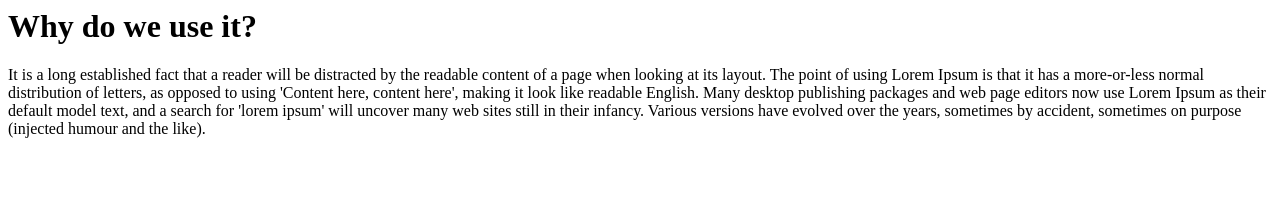
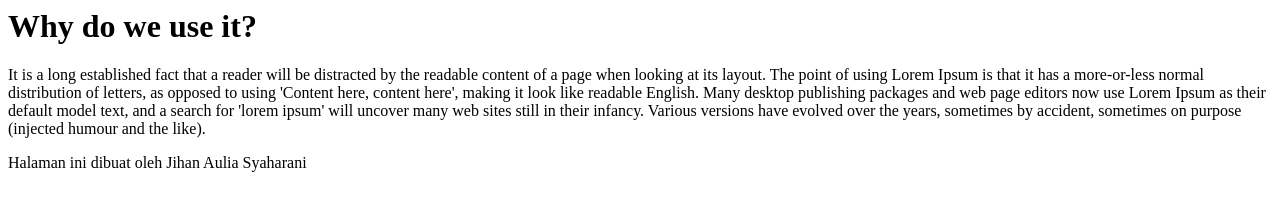
Before and after one commit to GabrielaIvy/tugasKelompok, a plain HTML site: page why.html in a window 1280 px wide. Drawn offline with Linux system fonts and the light colour scheme.

Commit message:
Update why.html

```diff
--- a/why.html
+++ b/why.html
@@ -13,5 +13,8 @@
             and a search for 'lorem ipsum' will uncover many web sites still in their infancy. Various versions have evolved over the years,
             sometimes by accident, sometimes on purpose (injected humour and the like).
         </p>
+        <p>
+            Halaman ini dibuat oleh Jihan Aulia Syaharani
+        </p>
     </body>
 </html>
```
